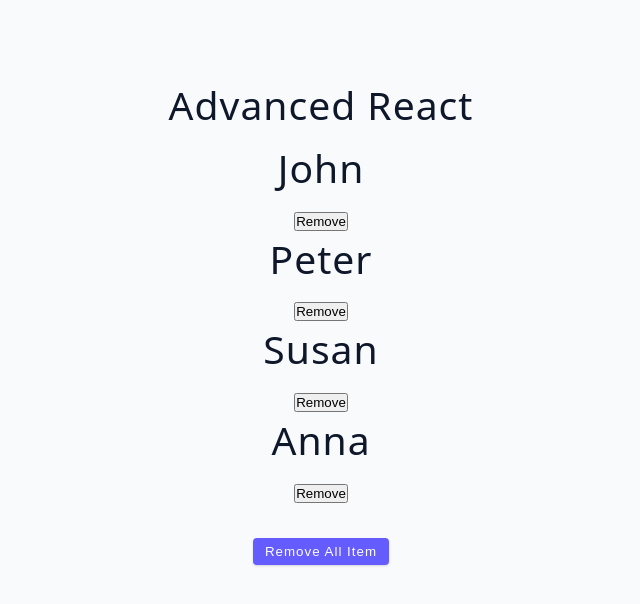
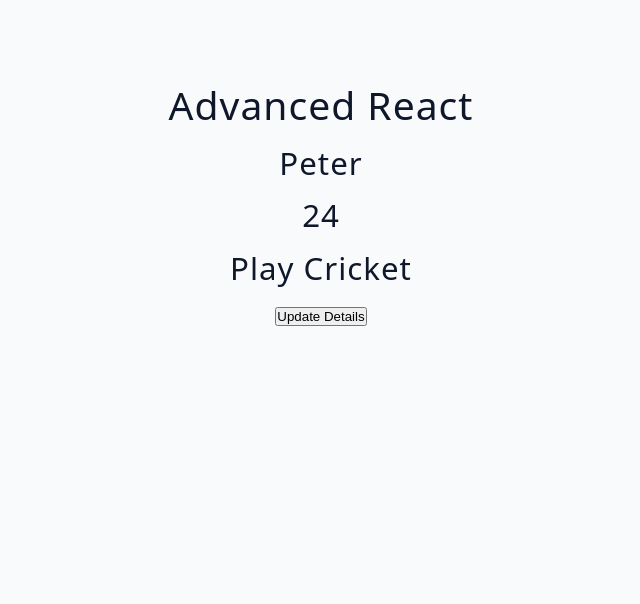
Before and after one commit to nlagdhir/react-projects, a React (Vite) app in the folder 03-advanced-react/: page / in a window 1280 px wide. Shown: the top 604 px of the page, without its empty margins (319-959 px from the left). Built offline with nearby package versions, Linux system fonts and the light colour scheme.

Commit message:
worked with useState and Objects

```diff
--- a/03-advanced-react/src/App.jsx
+++ b/03-advanced-react/src/App.jsx
@@ -1,6 +1,7 @@
 import ErrorExample from "./concepts/01-useState/01-error-example";
 import UseStateBasics from "./concepts/01-useState/02-useState-basics";
 import UseStateArray from "./concepts/01-useState/03-useState-array";
+import UseStateObject from "./concepts/01-useState/04-useState-object";
 
 function App() {
   return (
@@ -8,7 +9,8 @@ function App() {
       <h2>Advanced React</h2>
       {/* <ErrorExample /> */}
       {/* <UseStateBasics /> */}
-      <UseStateArray />
+      {/* <UseStateArray /> */}
+      <UseStateObject />
     </div>
   );
 }
--- a/03-advanced-react/src/concepts/01-useState/04-useState-object.jsx
+++ b/03-advanced-react/src/concepts/01-useState/04-useState-object.jsx
@@ -1,7 +1,36 @@
-import { useState } from 'react';
+import { useState } from "react";
 
 const UseStateObject = () => {
-  return <h2>useState object example</h2>;
+  const [person, setPerson] = useState({
+    name: "peter",
+    age: 24,
+    hobby: "Play cricket",
+  });
+
+  const { name, age, hobby } = person;
+
+  const updateDetails = () => {
+    setPerson({
+      name: "Nilesh",
+      age: 32,
+      hobby: "Play card",
+    });
+  };
+
+  return (
+    <>
+      <div>
+        <h3>{name}</h3>
+        <h3>{age}</h3>
+        <h3>{hobby}</h3>
+      </div>
+      <div>
+        <button onClick={updateDetails} type="button">
+          Update Details
+        </button>
+      </div>
+    </>
+  );
 };
 
 export default UseStateObject;
```
